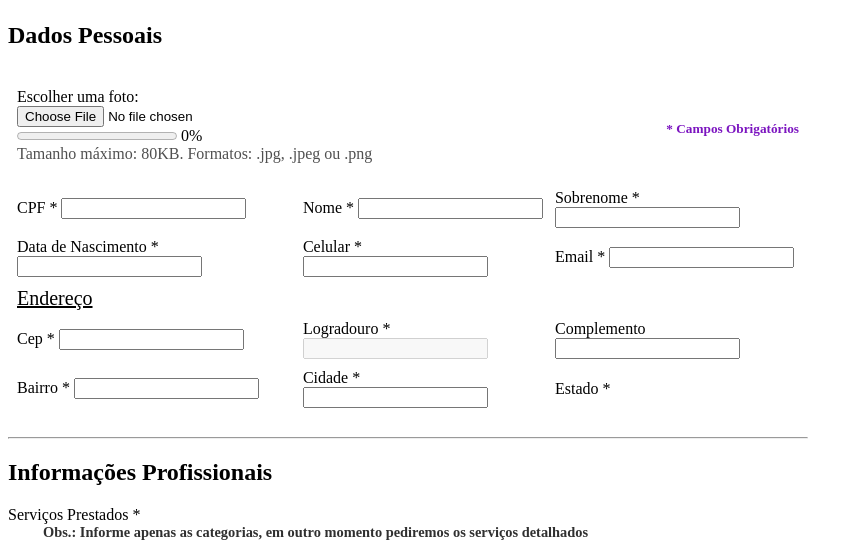
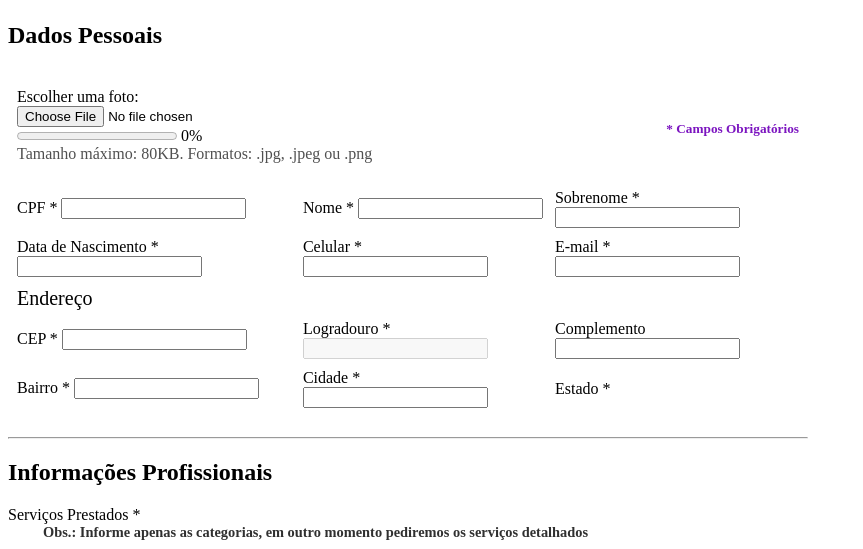
Before and after one commit to FernandaLA/MAKER, a PHP site: page /View/Prestador/CadPrestadorView.php in a window 1280 px wide. Shown: the part 217-766 px from the top of the page, without its empty margins (0-863 px from the left). Run offline with PHP 8.4, Linux system fonts and the light colour scheme.

Commit message:
salvando correções

```diff
--- a/View/Cliente/js/CadClienteView.js
+++ b/View/Cliente/js/CadClienteView.js
@@ -93,7 +93,7 @@ function RetornoValidaCpfCli(resposta) {
 function salvarCadastroCli() {
     var formFotoCli = new FormData($('#formFotoCli')[0]);
     var parametros = retornaParametros("cadCliente");
-    parametros += "|verificaPermissao;N|"+formFotoCli+"|";
+    parametros += formFotoCli;
     ExecutaDispatchUpload('Usuario','InsertUsuario', parametros, retornoSalvarCliente, "Aguarde, Salvando", "Cadastro realizado com sucesso! Bem Vindo à MAKER");
 }
 
@@ -108,6 +108,9 @@ function DesabilitaCamposCli(ind) {
     $(".cadCliente").attr('Disabled', ind);
     $("#nroCpfCli").attr('Disabled', false);
     $("#dscLogradouroCli").attr('Disabled', true);
+    $("#dscBairroCli").attr('Disabled', true);
+    $("#dscCidadeCli").attr('Disabled', true);
+    $("#tdsglUfCli").attr('Disabled', true);
 }
 
 $(document).ready(function() {
--- a/View/Prestador/CadPrestadorView.php
+++ b/View/Prestador/CadPrestadorView.php
@@ -7,8 +7,7 @@
         <div id="CadPrestador" class="modal">
             <input type="hidden" id="codUsuarioPre" name="codUsuario" class="cadPrestador">
             <input type="hidden" id="codPerfilPre" name="codPerfil" class="cadPrestador" value="3">
-            <input type="hidden" id="dscCaminhoCertificado" name="dscCaminhoCertificado" class="cadPrestador">
-            <input type="hidden" id="dscCaminhoFotoPre" name="dscCaminhoFoto" class="cadPrestador">
+            <input type="hidden" id="verificaPermissao" name="verificaPermissao" class="cadPrestador" value="N">
             <div class="card" style="margin-top: 0px; padding-top: 2px; max-width: 800px;">
                 <span id="fechaModalPre" class="close" style="margin-top: 8px;">&times;</span>
                 <div style="width: 100%;text-align: center">
@@ -26,7 +25,6 @@
                             <form id="formFoto" enctype="multpart/form-data" name="formFoto" action="">
                                 <!-- previa da foto -->
                                 <!-- add foto -->
-                                <!-- <input type="hidden" id="verificaPermissao" name="verificaPermissao" class="cadPrestador" value="N"> -->
                                 <div style="padding-top: 10px;width: 220px;">
                                     Escolher uma foto:
                                     <input type="file" name="fotoPre" id="fotoPre" class="cadPrestador"/>
@@ -71,18 +69,18 @@
                             <input required type="text" id="nroTelefonePre" name="nroTelefone" class="cadPrestador input">
                         </td>
                         <td>
-                            <label for="txtEmailPre" class="titulo">Email *</label>
+                            <label for="txtEmailPre" class="titulo">E-mail *</label>
                             <input required type="text" id="txtEmailPre" name="txtEmail" class="cadPrestador input">
                         </td>
                     </tr>
                     <tr>
                         <td>
-                            <label class="titulo-cadastro" style="font-size: 20px"><u>Endereço<u></label>
+                            <label class="titulo-cadastro" style="font-size: 20px">Endereço</label>
                         </td>
                     </tr>
                     <tr>
                         <td>
-                            <label for="nroCepPre" class="titulo">Cep *</label>
+                            <label for="nroCepPre" class="titulo">CEP *</label>
                             <input required type="text" id="nroCepPre" name="nroCep" class="cadPrestador input">
                         </td>
                         <td>
--- a/View/Prestador/js/CadPrestadorView.js
+++ b/View/Prestador/js/CadPrestadorView.js
@@ -138,8 +138,9 @@ function montaBoxCategoria(categorias) {
 function salvarCadastroPre(categorias) {
     var formFoto = new FormData($('#formFoto')[0]);
     var formCertificado = new FormData($('#formCertificado')[0]);
+    console.log('fot', formFoto, 'cert', formCertificado);
     var parametros = retornaParametros("cadPrestador");
-    parametros += "|verificaPermissao;N|categoriasPrestador;"+categorias+"|"+formFoto+"|"+formCertificado+"|";
+    parametros += "|categoriasPrestador;"+categorias+"|"+formFoto+"|"+formCertificado+"|";
     ExecutaDispatchUpload('Prestador','InsertPrestador', parametros, retornoSalvarPrestador, "Aguarde, Salvando",
                     "Cadastro realizado com sucesso! Iremos validar seu cadastro e entraremos em contato via Email");
 }
@@ -156,6 +157,9 @@ function DesabilitaCamposPre(ind) {
     $(".cadPrestador").attr('Disabled', ind);
     $("#nroCpfPre").attr('Disabled', false);
     $("#dscLogradouroPre").attr('Disabled', true);
+    $("#dscBairroPre").attr('Disabled', true);
+    $("#dscCidadePre").attr('Disabled', true);
+    $("#tdsglUfPre").attr('Disabled', true);
 }
 
 $(document).ready(function() {
--- a/index.php
+++ b/index.php
@@ -73,7 +73,7 @@ include_once getenv("CONSTANTES");
             </div>
 
             <div class="titulo">
-                <input type="button" id="btnCadastrarParceira" value="Cadastro Parceira" class="button-cadastro" style="margin-left: 5px">
+                <input type="button" id="btnCadastrarParceira" value="Cadastro Parceiro" class="button-cadastro" style="margin-left: 5px">
                 <input type="button" id="btnCadastrarCliente" value="Cadastro Cliente" class="button-cadastro" style="margin-left: 45px">
             </div>
         </div>
```
Also changed, not shown: View/Cliente/CadClienteView.php (+4 -4 lines).
